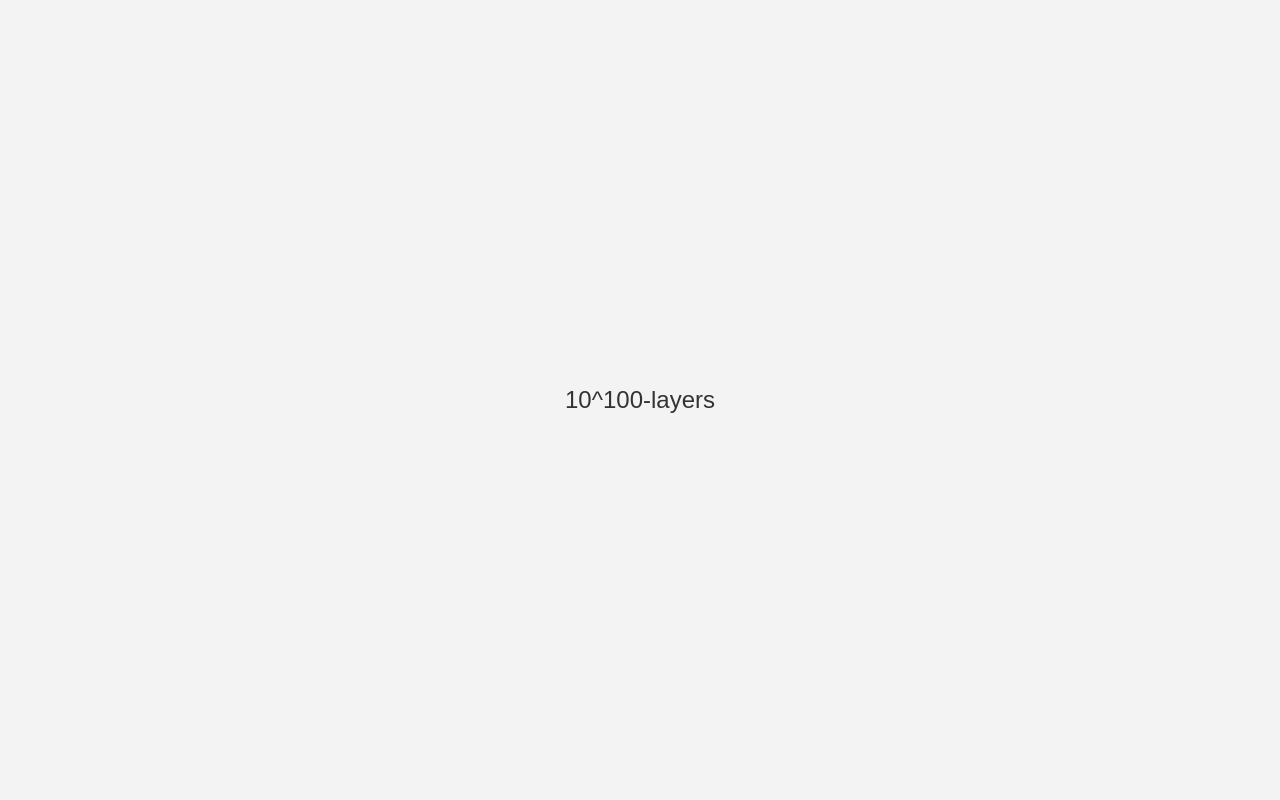
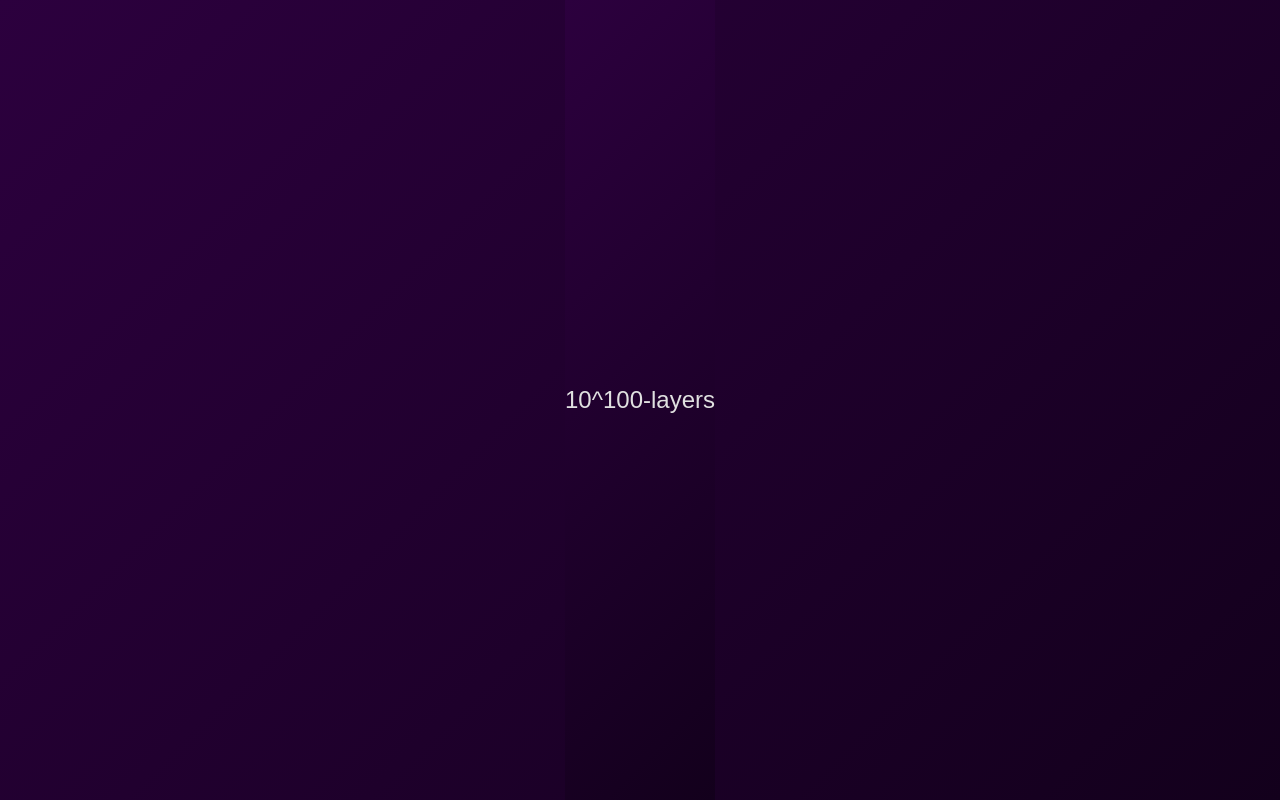
Before and after one commit to Ilikegoogology/Googol-Layers, a plain HTML site: page index.html in a window 1280 px wide. Drawn offline with Linux system fonts and the light colour scheme.

Commit message:
Update index.html - loading screen gradient

```diff
--- a/index.html
+++ b/index.html
@@ -11,8 +11,8 @@
             display: flex;
             justify-content: center;
             align-items: center;
-            background-color: #f3f3f3;
             font-family: Arial, sans-serif;
+            background: linear-gradient(135deg, #2c003e, #13001c); /* Dark purple-blue to darker purple-blue gradient */
         }
 
         .loading-screen {
@@ -21,7 +21,7 @@
 
         .loading-text {
             font-size: 24px;
-            color: #333;
+            color: #e0e0e0; /* Light color for better contrast */
         }
     </style>
 </head>
```
